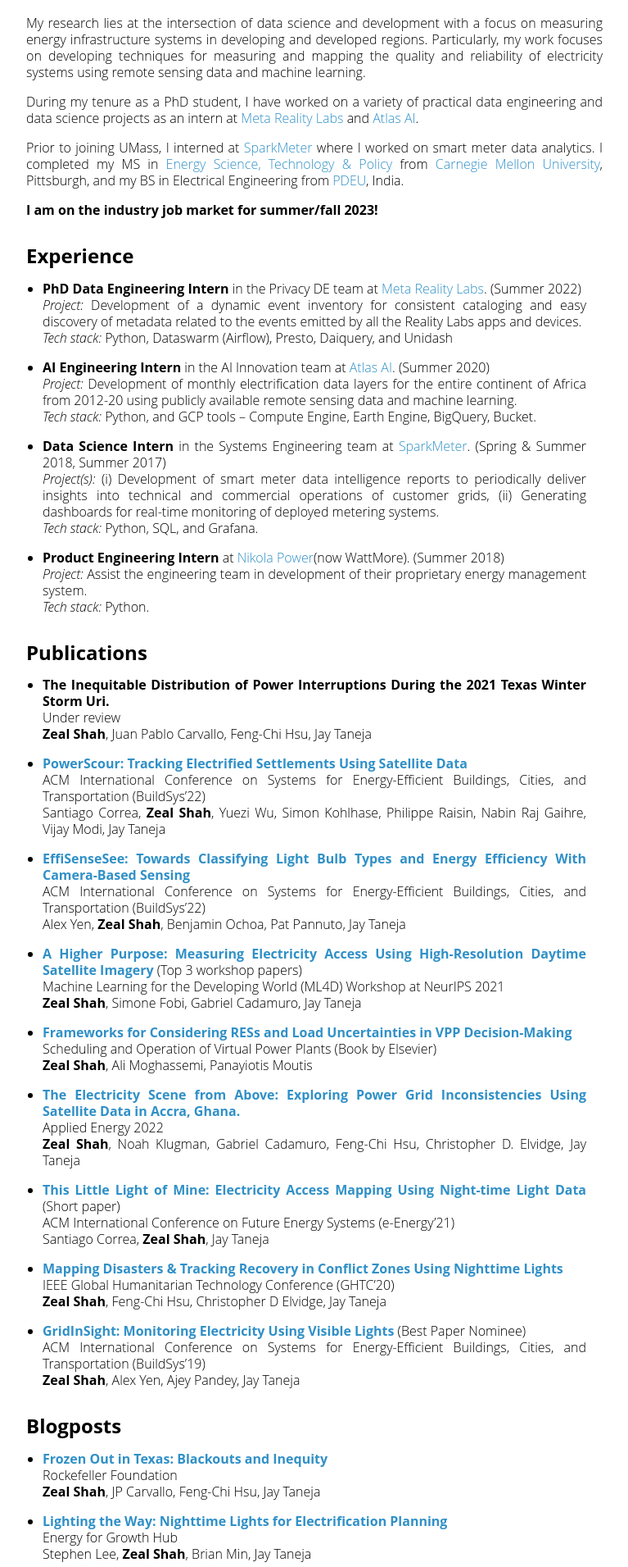
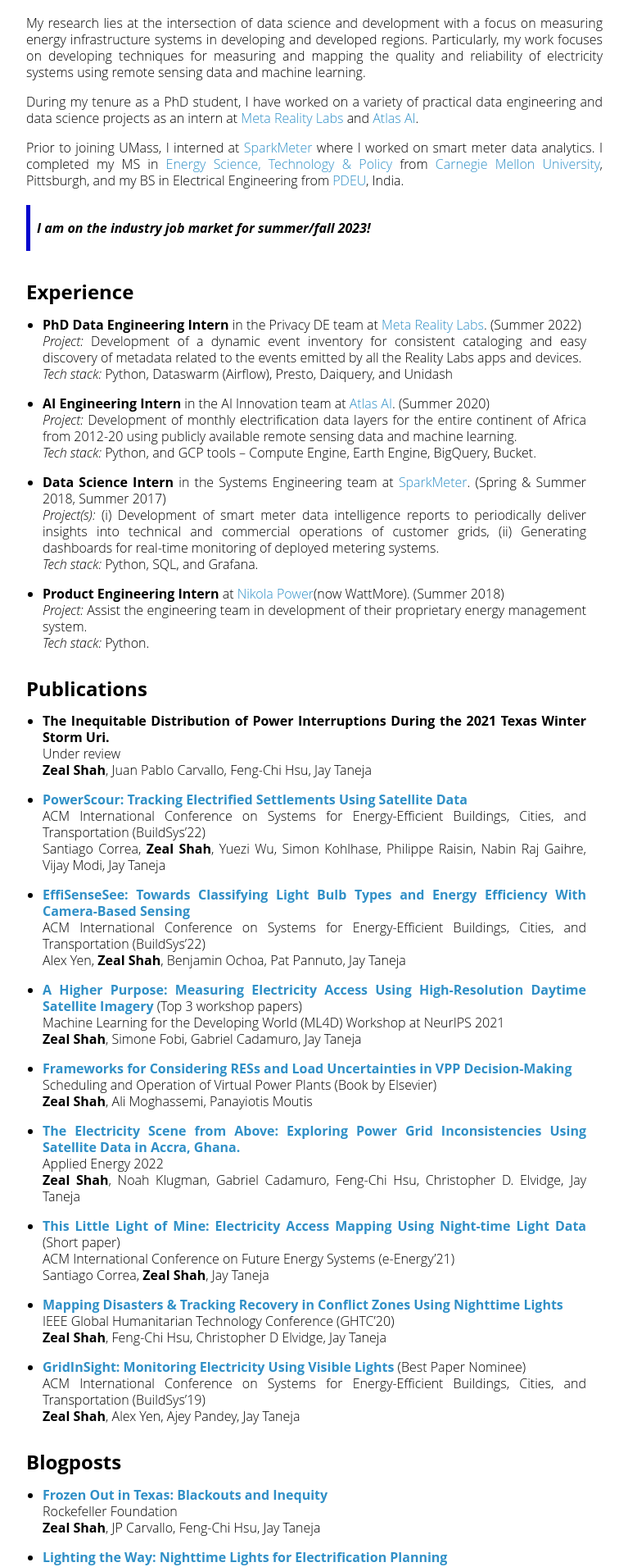
Before and after one commit to zealshah95/zealshah95.github.io, a Jekyll site: the page built from index.md, in a window 1280 px wide. Shown: the part 346-2257 px from the top of the page at 82% size, without its empty margins (256-1023 px from the left). Built offline with Jekyll 4.4.1, drawn with Linux system fonts in a browser that asks for light colours; our own code applies the rules of GitHub Pages for plain Markdown files.

Commit message:
highlighted a statement

```diff
--- a/index.md
+++ b/index.md
@@ -10,7 +10,7 @@
 
 Prior to joining UMass, I interned at [SparkMeter](https://www.sparkmeter.io/) where I worked on smart meter data analytics. I completed my MS in [Energy Science, Technology & Policy](https://www.cmu.edu/engineering/estp/) from [Carnegie Mellon University](https://www.cmu.edu/), Pittsburgh, and my BS in Electrical Engineering from [PDEU](https://www.pdpu.ac.in/), India.
 
-**I am on the industry job market for summer/fall 2023!**
+> **I am on the industry job market for summer/fall 2023!**
 
 ---
 
```
